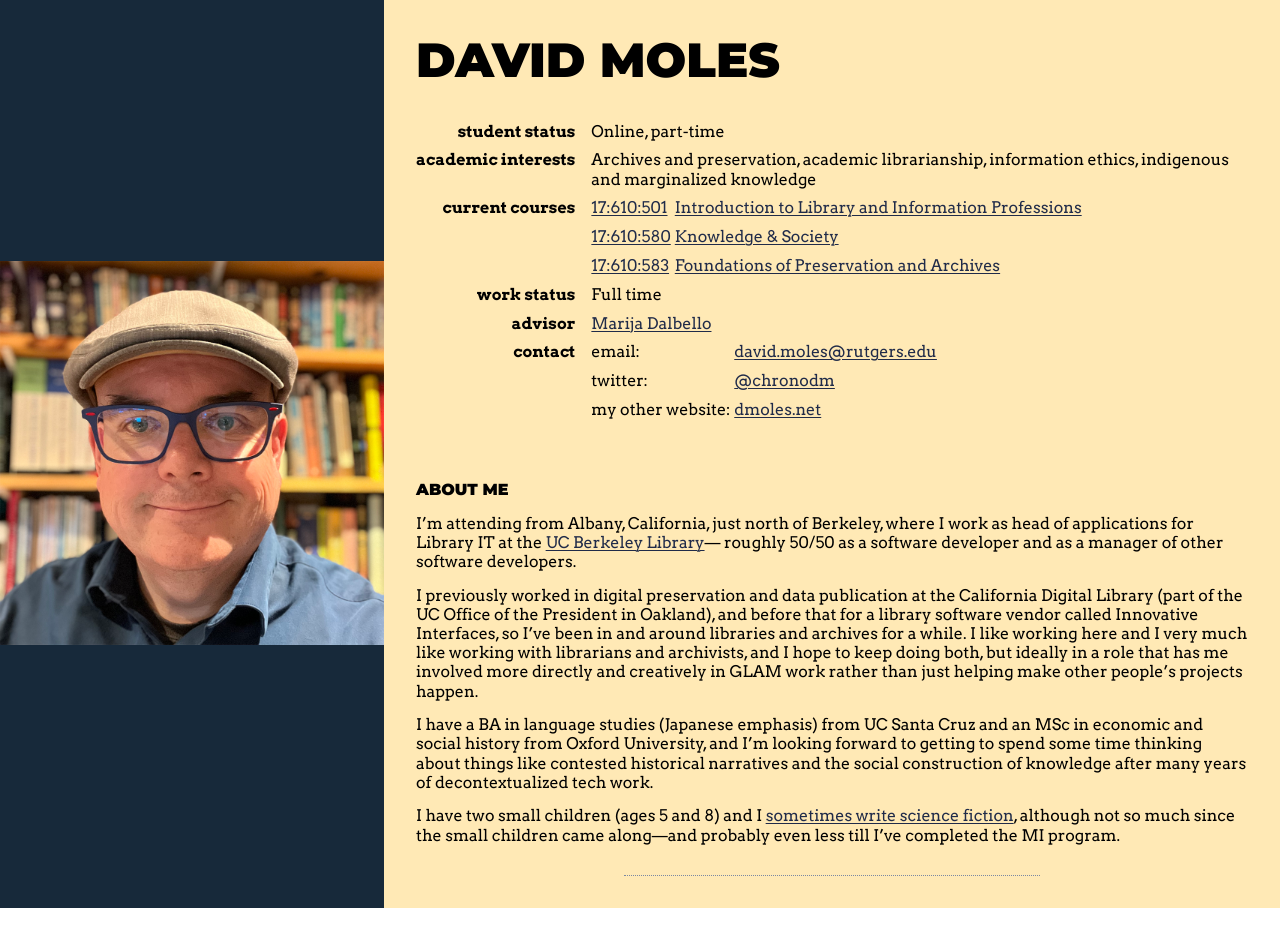
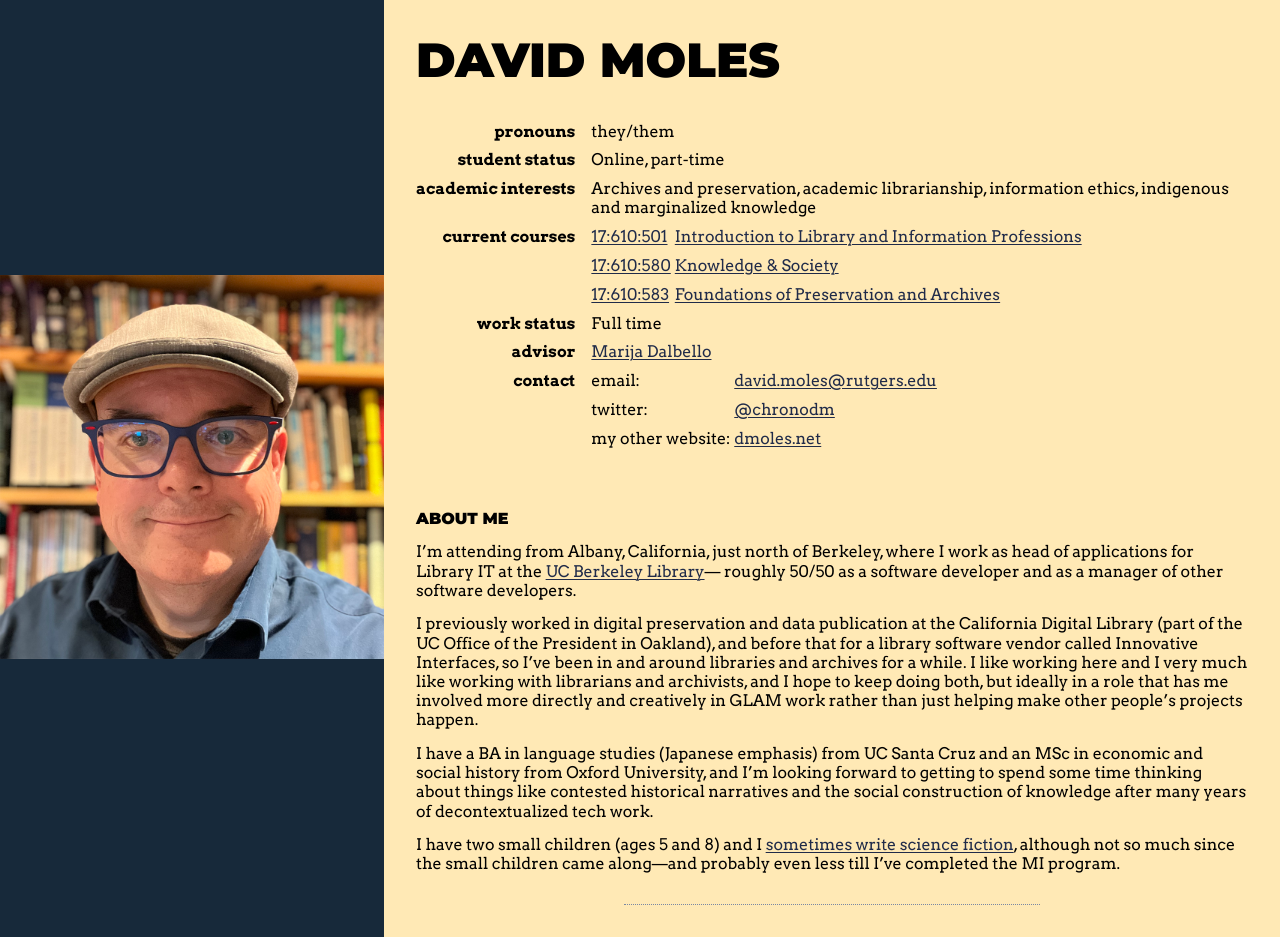
Before and after one commit to dmoles/dmoles.info, a Vue app: page / in a window 1280 px wide. Before the commit the page ends 908 px from the top, so only its background shows below. Built offline with nearby package versions, Linux system fonts and the light colour scheme.

Commit message:
Add pronouns to profile

```diff
--- a/src/components/Profile.vue
+++ b/src/components/Profile.vue
@@ -32,6 +32,10 @@ const currentCourses = [
 
       <table>
         <tbody>
+          <tr>
+            <th scope="row">Pronouns</th>
+            <td>they/them</td>
+          </tr>
           <tr>
             <th scope="row">Student status</th>
             <td>Online, part-time</td>
```
